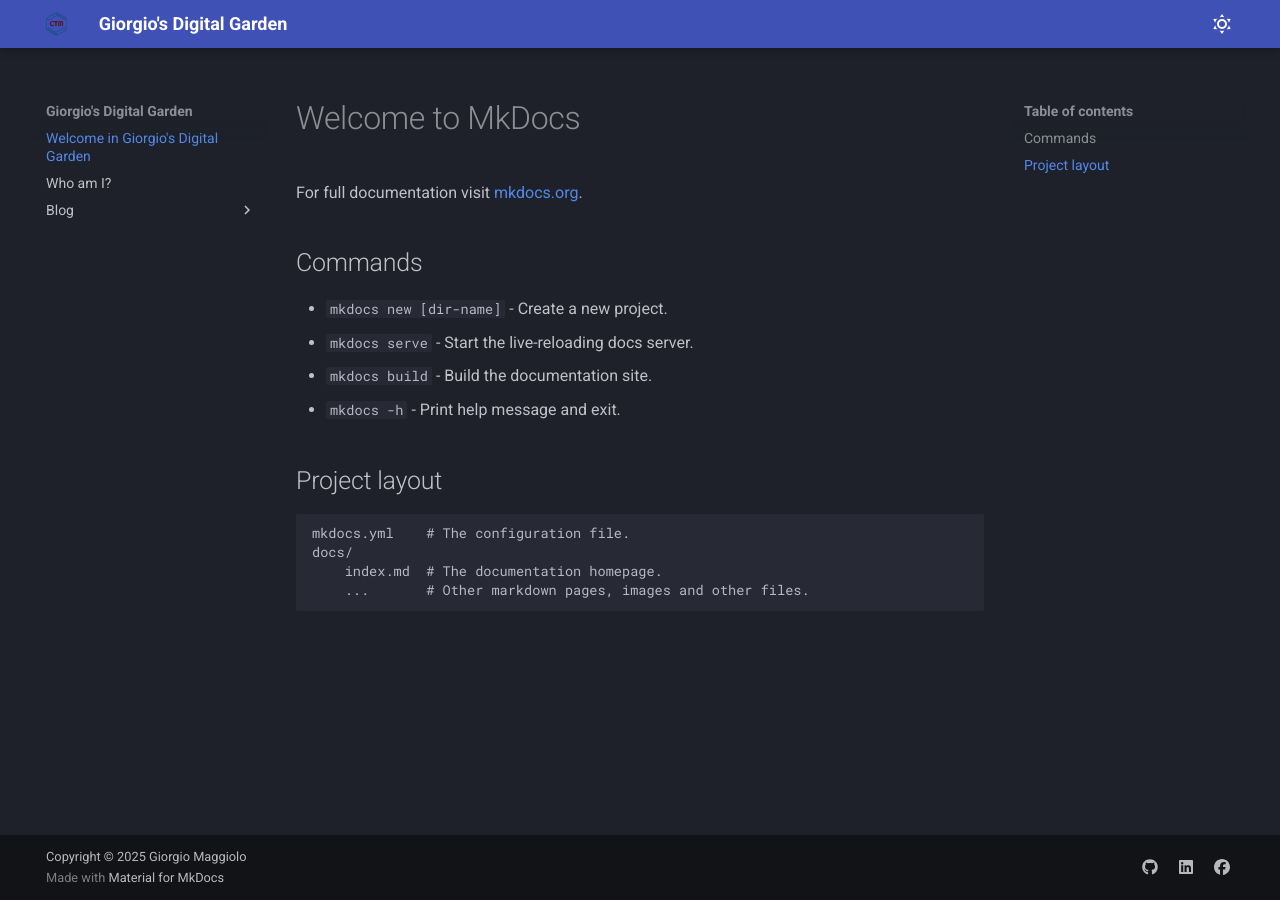
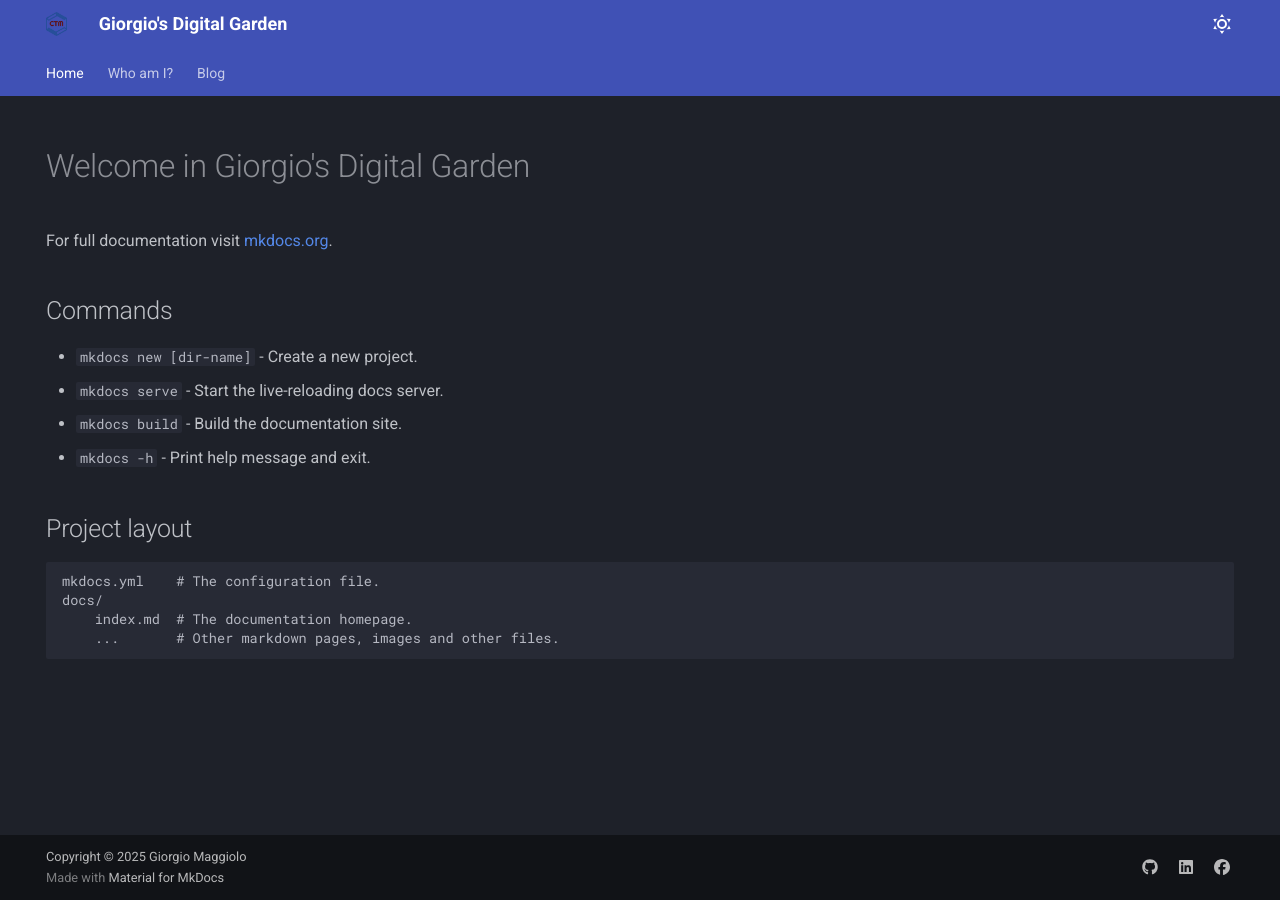
Before and after one commit to aramilialon/digitalgarden, an MkDocs documentation site: the page built from docs/index.md, in a window 1280 px wide. Built offline with MkDocs 1.6.1 and Material for MkDocs 9.7.7, drawn with Linux system fonts in a browser that asks for light colours.

```diff
--- a/docs/index.md
+++ b/docs/index.md
@@ -1,10 +1,12 @@
 ---
-title: Welcome in Giorgio's Digital Garden
+title: Home
 hide:
     - footer
+    - navigation
+    - toc
 ---
 
-# Welcome to MkDocs
+# Welcome in Giorgio's Digital Garden
 
 For full documentation visit [mkdocs.org](https://www.mkdocs.org).
 
--- a/mkdocs.yml
+++ b/mkdocs.yml
@@ -3,7 +3,7 @@
 # - https://squidfunk.github.io/mkdocs-material/setup
 
 site_name: Giorgio's Digital Garden
-site_url: https://digitalgarden.maggiolo.net
+site_url: https://digitalgarden.maggiolo.net/
 theme:
   name: material
   logo: assets/ctm_solo_logo.png
@@ -28,6 +28,10 @@ theme:
     - navigation.instant
     - navigation.instant.progress
     - header.autohide
+    - navigation.tabs
+    - navigation.sections
+    - navigation.path
+
 
 extra:
   social:
@@ -44,12 +48,9 @@ plugins:
   - social
 
 markdown_extensions:
-#   # Material Emoji support
-#   - attr_list
-#   - pymdownx.emoji:
-#       emoji_index: !!python/name:material.extensions.emoji.twemoji
-#       emoji_generator: !!python/name:material.extensions.emoji.to_svg
-
+  - attr_list
+  - md_in_html
+  - pymdownx.blocks.caption
   # Syntax highlighting
   - pymdownx.highlight:
       anchor_linenums: true
```
Also changed, not shown: docs/about-me.md (+23 -1 lines).
